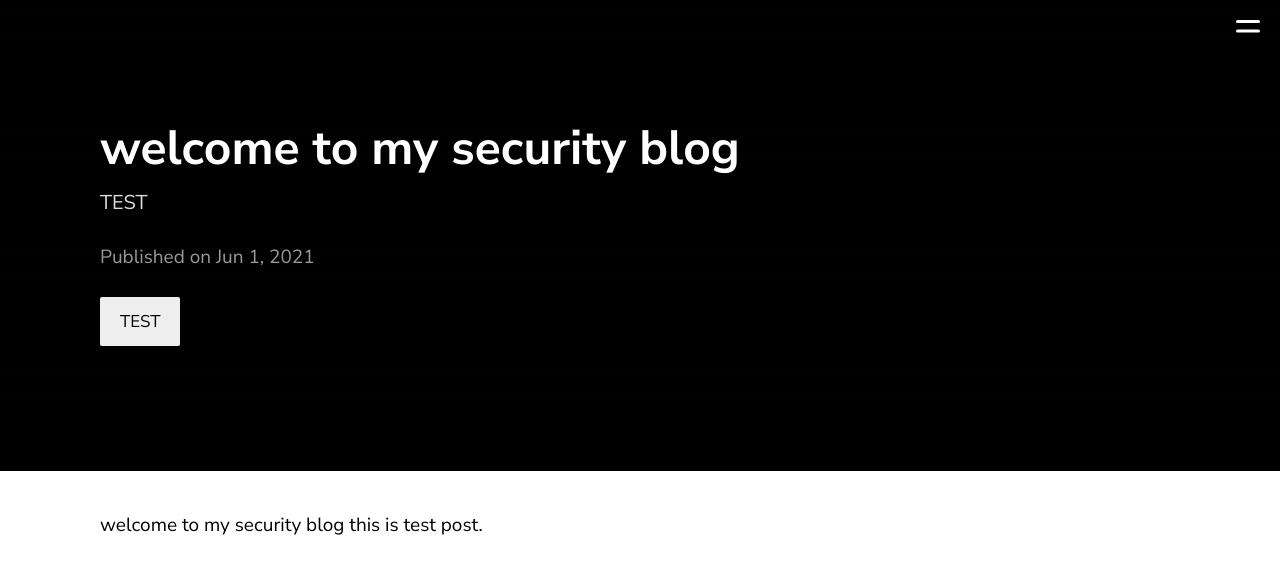
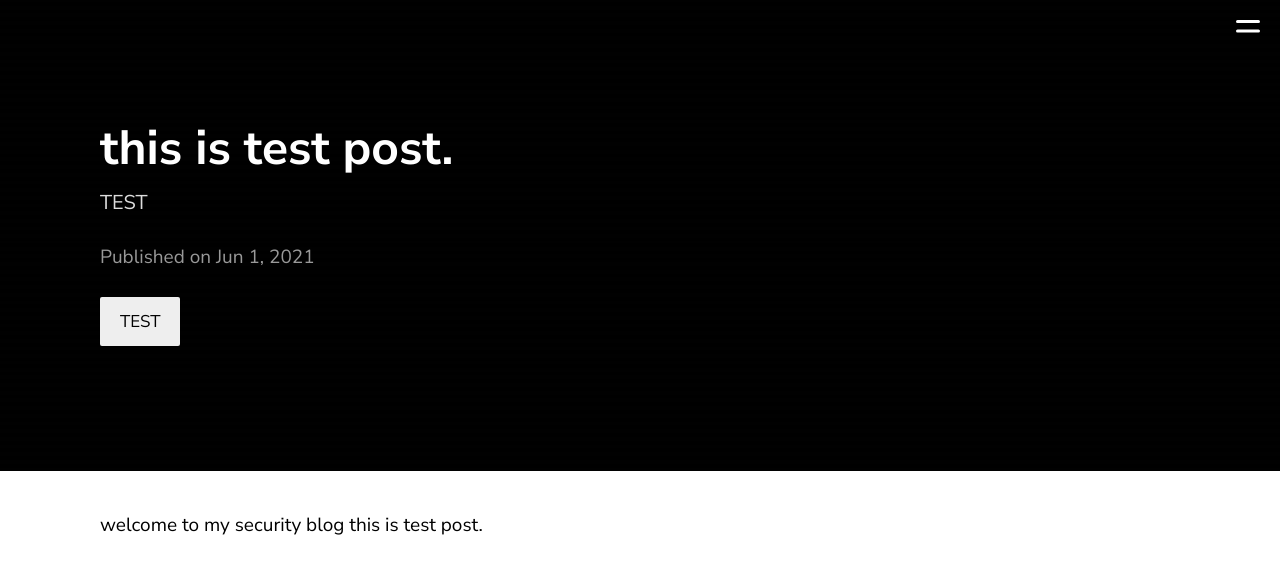
Before and after one commit to Developers-Official/hackintoanetwork.github.io, a Jekyll site: the page built from _posts/2021-06-01-TEST-01.markdown, in a window 1280 px wide. Shown: the top 574 px of the page. Built offline with Jekyll 4.4.1, drawn with Linux system fonts in a browser that asks for light colours.

Commit message:
Update 2021-06-01-TEST-01.markdown

```diff
--- a/_posts/2021-06-01-TEST-01.markdown
+++ b/_posts/2021-06-01-TEST-01.markdown
@@ -1,6 +1,6 @@
 ---
 layout: post
-title:  "welcome to my security blog"
+title:  "this is test post."
 description: TEST
 date:   2021-06-01 00:00:00
 categories: TEST
```
